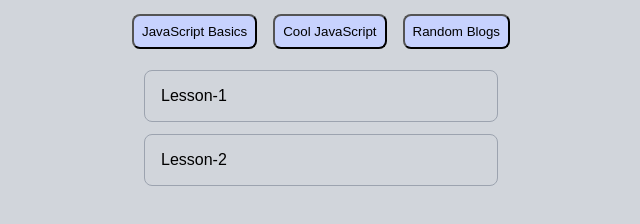
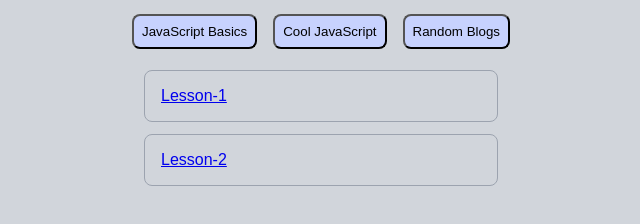
Before and after one commit to Rashita123/My-Blogs-App, a React (Create React App) app: page / in a window 1280 px wide. Both pictures are taken after a click on the button "JavaScript Basics". Shown: the part 122-346 px from the top of the page, without its empty margins (319-959 px from the left). Built offline with nearby package versions, Linux system fonts and the light colour scheme.

Commit message:
Updated links to blogs

```diff
--- a/src/App.js
+++ b/src/App.js
@@ -2,9 +2,29 @@ import React, { useState } from "react";
 import "./styles.css";
 
 const topicDictionary = {
-  "JavaScript Basics": ["Lesson-1", "Lesson-2"],
-  "Cool JavaScript": ["JavaScript for LinkedIn"],
-  "Random Blogs": ["College Nostalgia", "Poetry"],
+  "JavaScript Basics": [
+    [
+      "Lesson-1",
+      "https://rashitamehta.hashnode.dev/basics-of-javascript-episode-1"
+    ],
+    [
+      "Lesson-2",
+      "https://rashitamehta.hashnode.dev/interacting-with-the-browser-using-javascript-basic-episode-2"
+    ]
+  ],
+  "Cool JavaScript": [
+    [
+      "JavaScript for LinkedIn",
+      "https://rashitamehta.hashnode.dev/accepting-linkedin-connection-requests-using-javascript"
+    ]
+  ],
+  "Random Blogs": [
+    [
+      "College Nostalgia",
+      "https://thecollegetimes.org/quarantine/2020-or-semester-exams-which-is-better/"
+    ],
+    ["My Poetry Blog", "https://leasuremoments.blogspot.com/"]
+  ],
   "": ""
 };
 const list = ["JavaScript Basics", "Cool JavaScript", "Random Blogs"];
@@ -25,7 +45,11 @@ export default function App() {
         return <button onClick={() => clickHandler(topic)}>{topic}</button>;
       })}
       {lis.map((blog) => {
-        return <div class="blog-name">{blog}</div>;
+        return (
+          <div class="blog-name">
+            <a href={blog[1]}>{blog[0]}</a>
+          </div>
+        );
       })}
     </div>
   );
```
